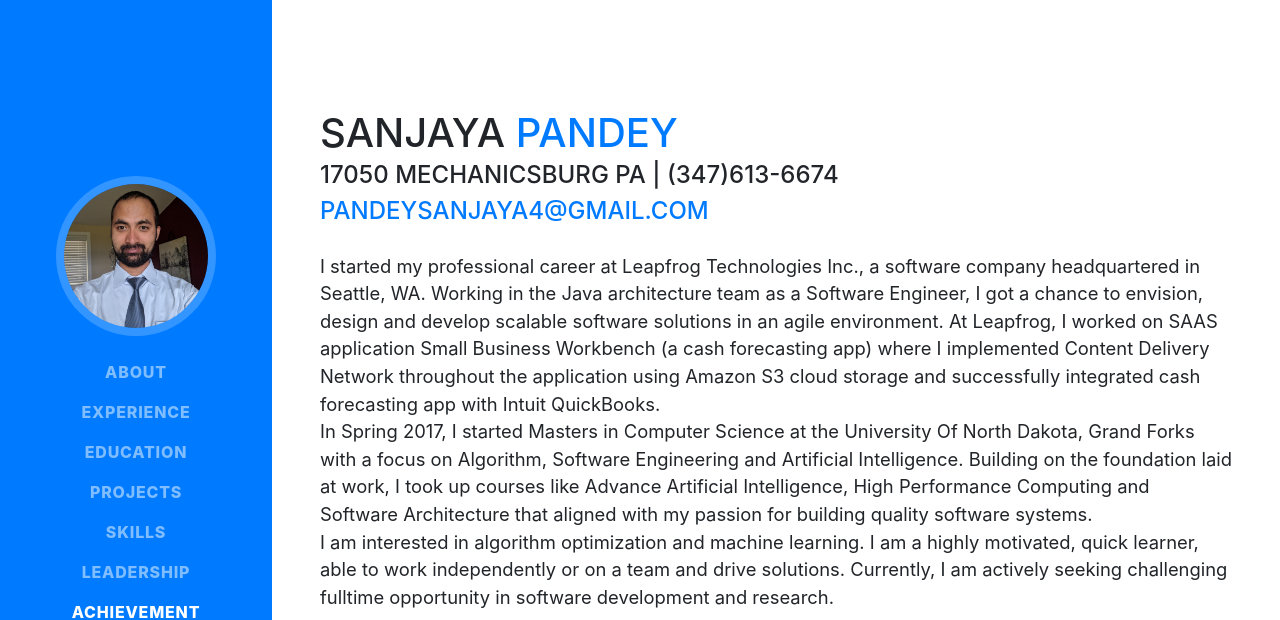
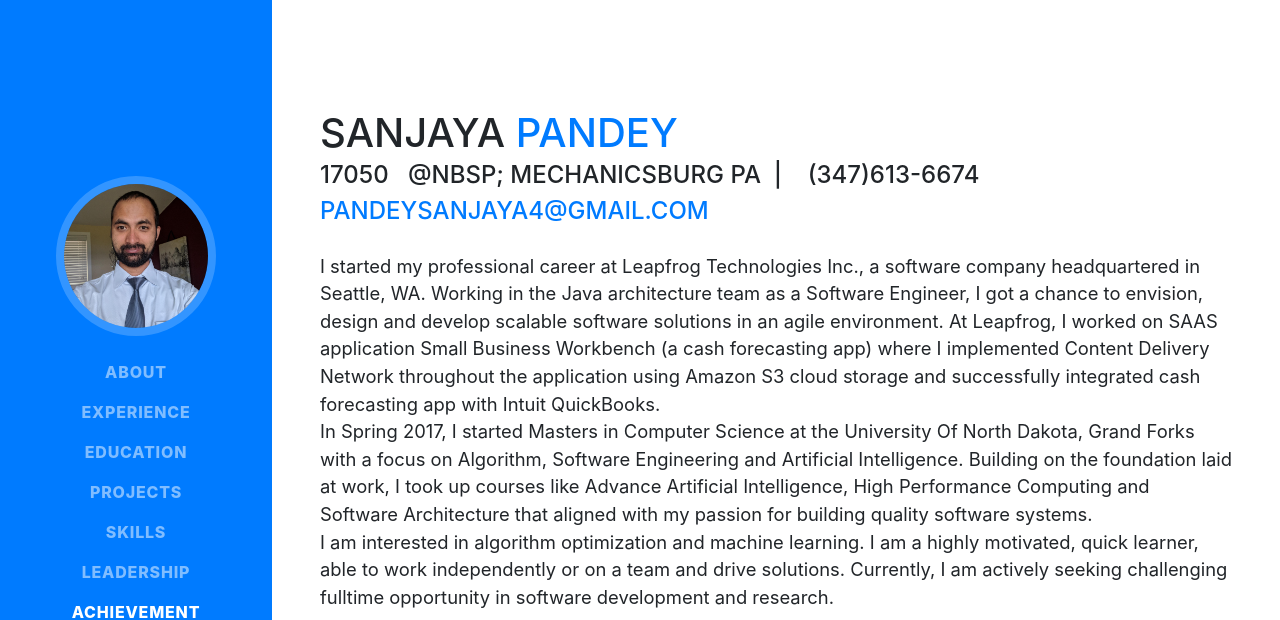
Before and after one commit to sanjayapandey/sanjayapandey.github.io, a website with bundled scripts: page index.html in a window 1280 px wide. Shown: the top 620 px of the page. Built offline with nearby package versions, Linux system fonts and the light colour scheme; a web font is replaced by a local one.

Commit message:
Update index.html
spacing updated.

```diff
--- a/index.html
+++ b/index.html
@@ -69,7 +69,7 @@
           <h1 class="mb-0">Sanjaya
             <span class="text-primary">Pandey</span>
           </h1>
-          <div class="subheading mb-4">17050 Mechanicsburg  PA | (347)613-6674
+          <div class="subheading mb-4">17050 &nbsp; @nbsp; Mechanicsburg  PA &nbsp;| &nbsp; &nbsp;(347)613-6674 &nbsp; &nbsp;
             <a href="mailto:pandeysanjaya4@gmail.com">pandeysanjaya4@gmail.com</a>
           </div>
           <p class="lead mb-4">I started my professional career at Leapfrog Technologies Inc., a  software company headquartered in Seattle, WA. Working in the Java architecture team as a Software Engineer, I got a chance to envision, design and develop scalable software solutions in an agile environment. At Leapfrog, I worked on SAAS application  Small Business Workbench (a cash forecasting app) where I implemented Content Delivery Network throughout the application using Amazon S3 cloud storage and successfully integrated cash forecasting app with Intuit QuickBooks. </br>
```
